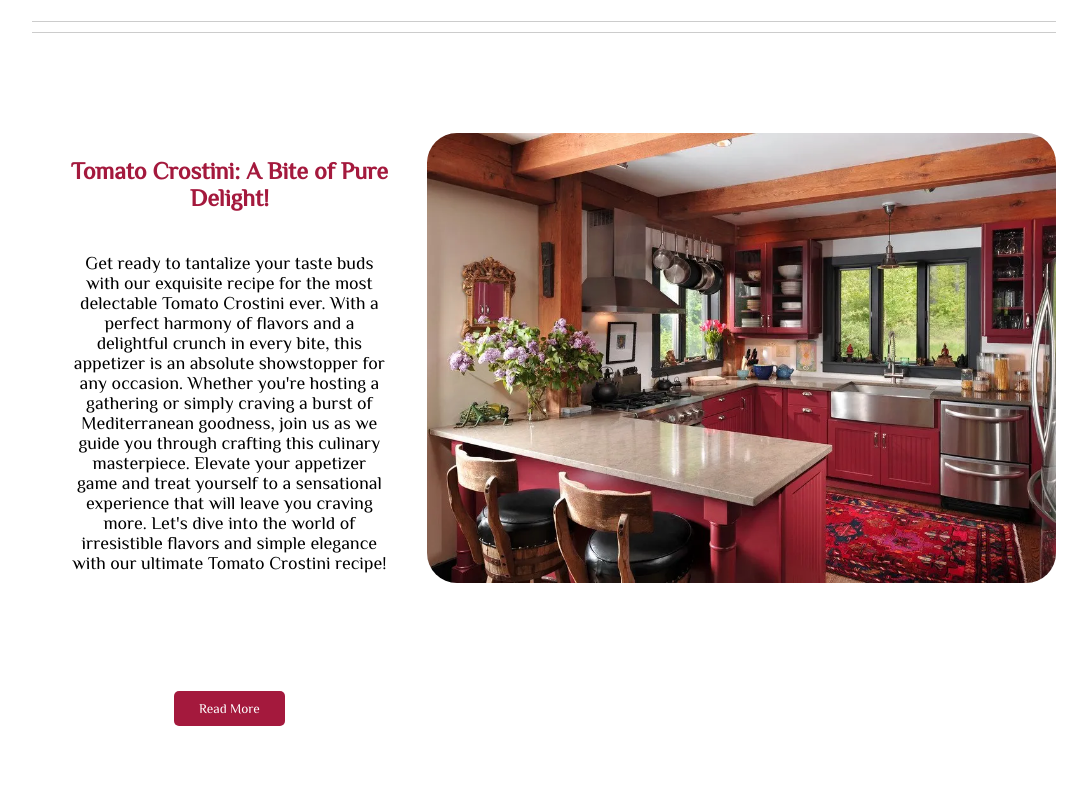
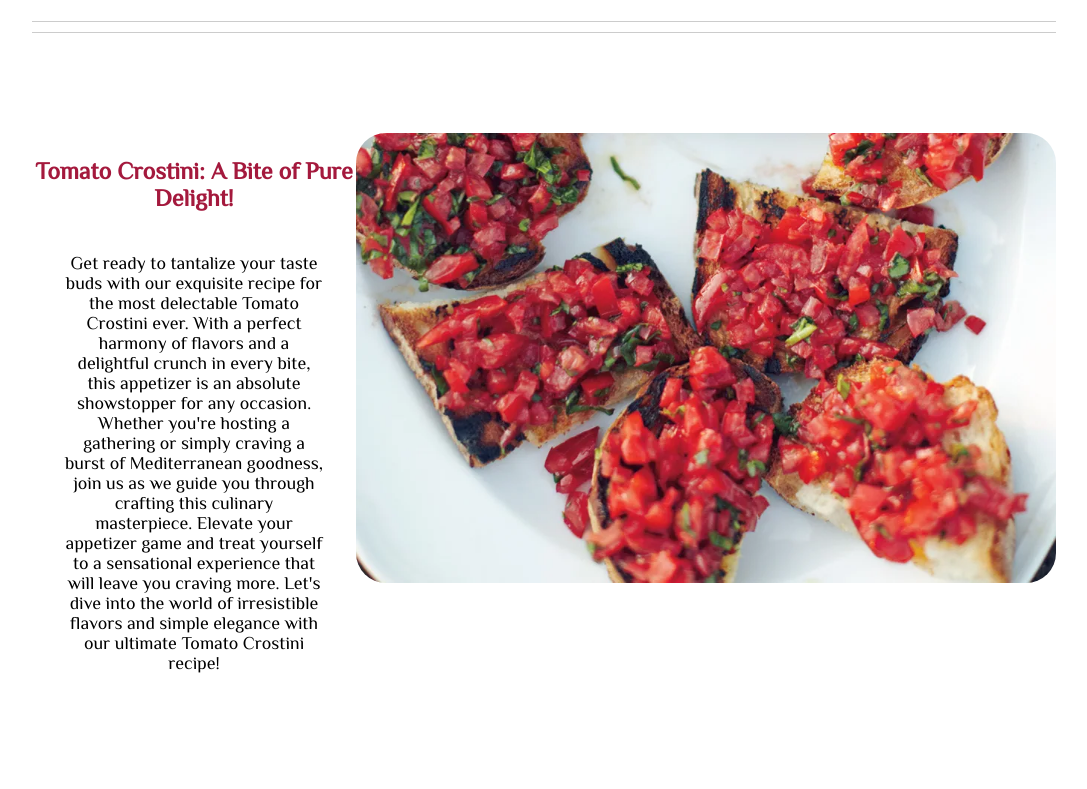
Before and after one commit to PvtWendy/React-Sharp-Spice, a React (Create React App) app: page / in a window 1280 px wide. Shown: the part 1500-2289 px from the top of the page, without its empty margins (96-1183 px from the left). Built offline with nearby package versions, Linux system fonts and the light colour scheme.

Commit message:
Made a provisory images array to load them

```diff
--- a/src/App.js
+++ b/src/App.js
@@ -20,11 +20,12 @@ function App() {
     newOpen[index] = true;
     setOpen(newOpen);
   };
+  const images =[Kitchen,Crostini,Nutrition,Presentation,Airfryer]
   //Renders articles based on how many posts there are
   //Although props counts as unused, it renders the Article props >>DO NOT REMOVE<<
   const renderedArticles = posts.map((props, index) => (
     <Article
-      image={Kitchen}
+      image={images[index]}
       state={index % 2 == 0 ? "left" : "right"}
       text={posts[index].shortPost}
       full={posts[index].longPost}
--- a/src/components/Article/index.js
+++ b/src/components/Article/index.js
@@ -6,7 +6,6 @@ import Kitchen from "../../images/Kitchen.png";
 import Nutrition from "../..//images/Nutrition.png";
 import Presentation from "../../images/Presentation.png";
 import Airfryer from "../../images/Airfryer.png";
-import userEvent from "@testing-library/user-event";
 
 export default function Article(props) {
   const [articleOpen, setArticleOpen] = useState(props.open);
```
